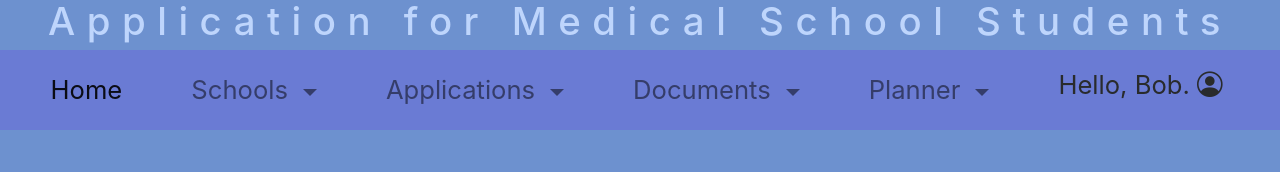
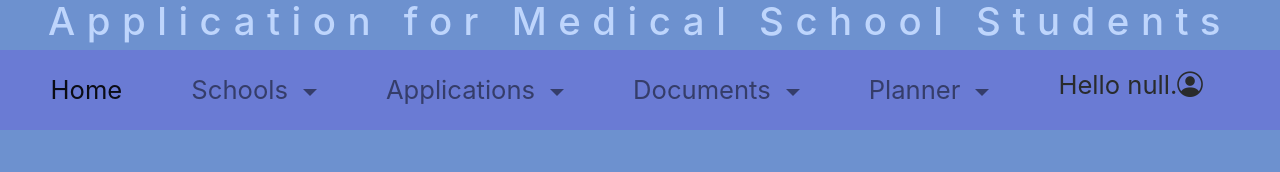
Before and after one commit to mghuneim/422GR5, a plain HTML site: page welcome.html in a window 1280 px wide. Shown: the top 172 px of the page. Drawn offline with nearby package versions, Linux system fonts and the light colour scheme.

Commit message:
added username in navbar too

```diff
--- a/welcome.html
+++ b/welcome.html
@@ -59,8 +59,9 @@
                   <a class="dropdown-item" href="tasks.html">Tasks</a>
                 </div>
               </li>
-              <li class="nav-item" style="padding-top: 0.6vw;">
-                Hello, Bob. <i class="bi bi-person-circle"></i> <!-- placeholder user name -->
+              <li class="nav-item" id="li" style="padding-top: 0.6vw;">
+                 <!-- placeholder user name -->
+                 <!-- <i class="bi bi-person-circle"></i> -->
               </li>
           </ul>
         </div>
@@ -100,6 +101,10 @@
     </script>
     </body>
     <script>
-      document.getElementById("h1").innerHTML="Welcome"+" "+localStorage.getItem("username");
+      document.getElementById("h1").textContent="Welcome"+" "+localStorage.getItem("username");
+      document.getElementById("li").textContent="Hello"+" "+localStorage.getItem("username")+".";
+      i=document.createElement("i");
+      i.className="bi bi-person-circle";
+      document.getElementById("li").appendChild(i);
     </script>
 </html>
```
Also changed, not shown: register.html (+1 -1 lines).
